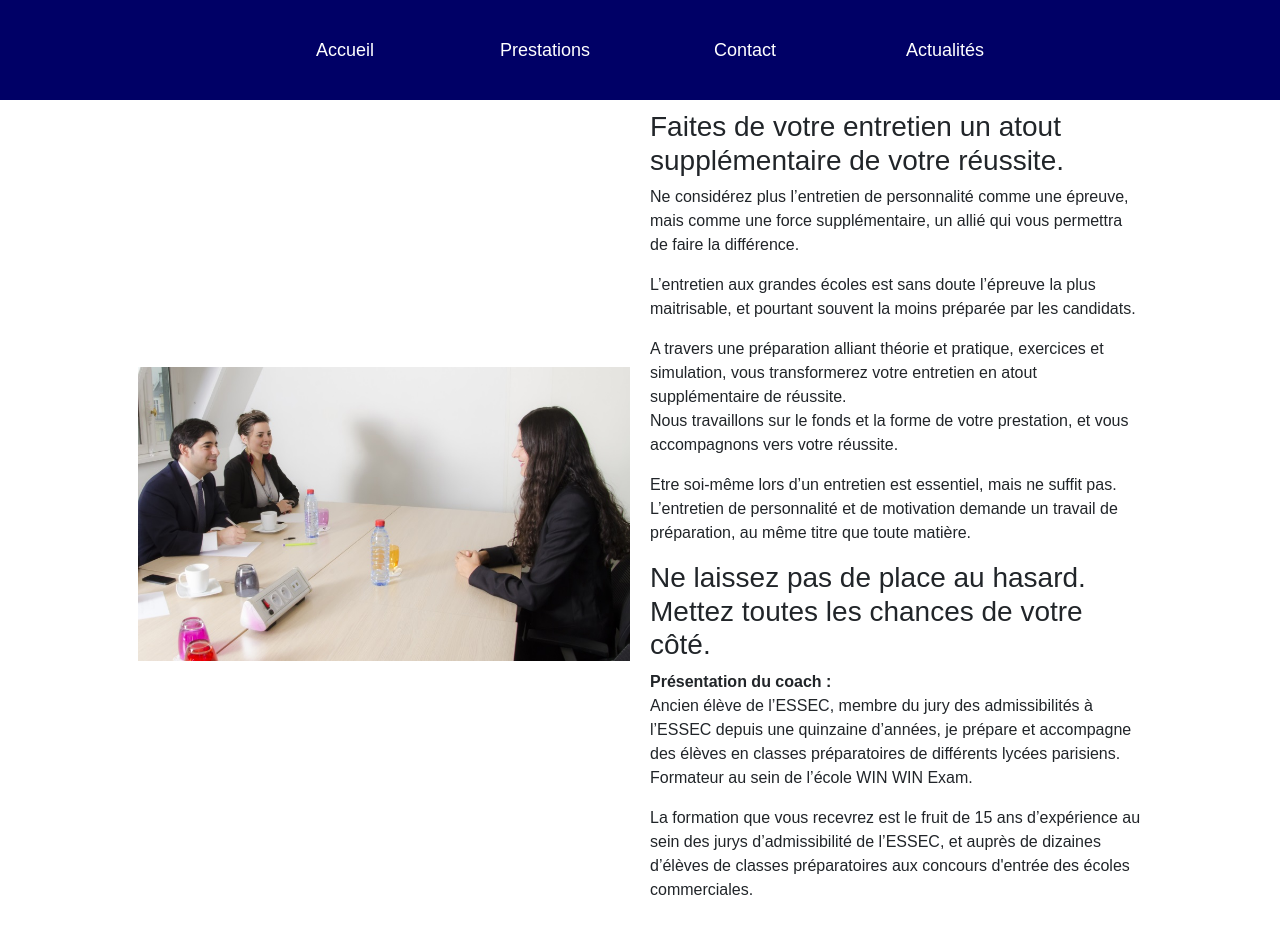
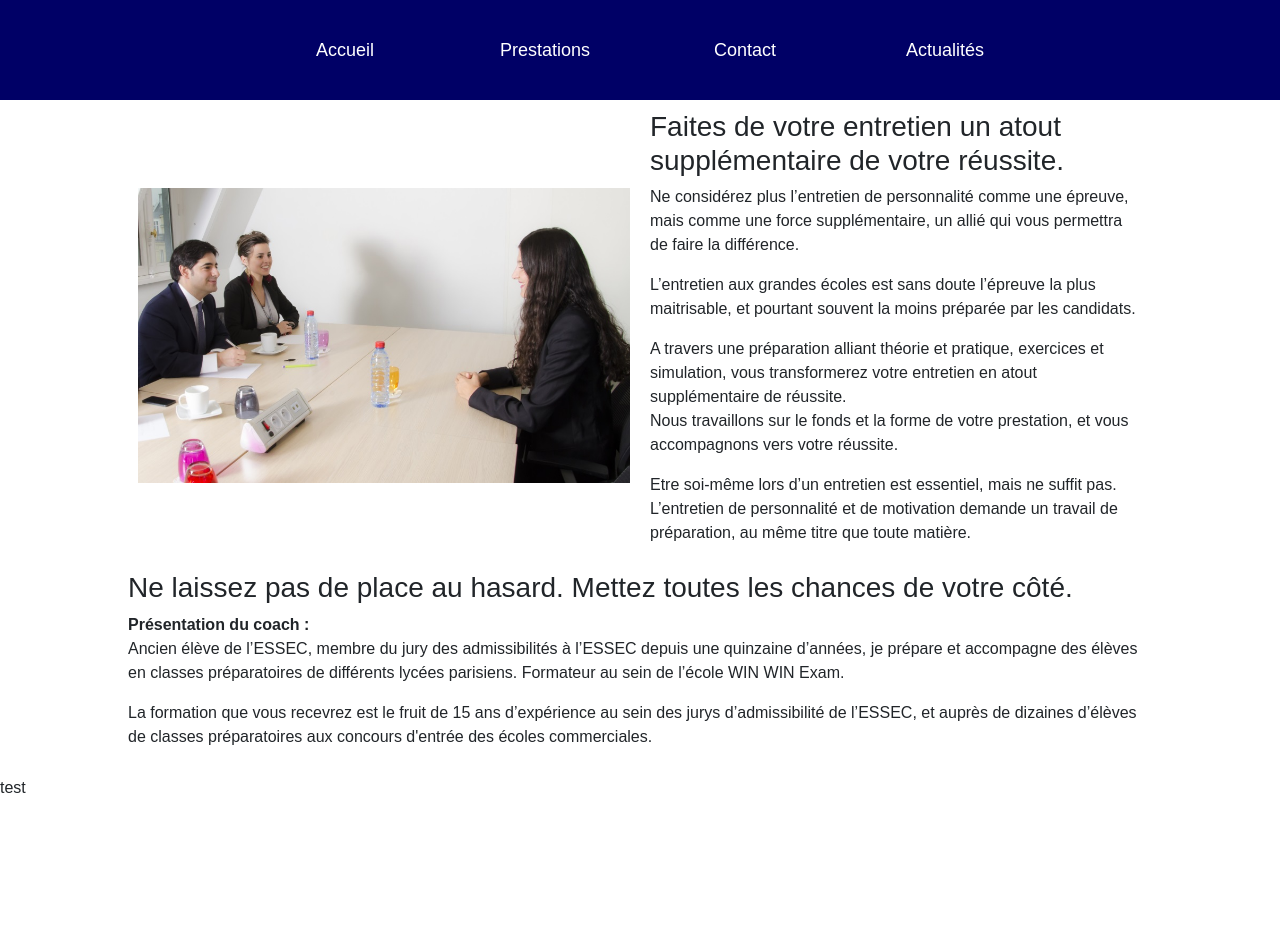
Before and after one commit to alxuy/NomadeNumerique, a React (Create React App) app: page / in a window 1280 px wide. After the commit the page ends 800 px from the top, so only its background shows below. Built offline with nearby package versions, Linux system fonts and the light colour scheme.

Commit message:
change accueil style

```diff
--- a/src/Accueil.js
+++ b/src/Accueil.js
@@ -2,9 +2,17 @@ import React from 'react';
 import accueil from './accueil.jpg';
 
 const Accueil = () => {
-    return <div style={{display: 'flex', justifyContent: 'center'}}>
-        <div style={{width: '1024px', minWidth: '320px', display: 'flex', justifyContent: 'center', flexWrap: 'wrap'}}>
-            <div style={{width: '512px', minWidth: '320px', padding: '10px', display: 'flex', alignItems: 'center'}}>
+    return <div>
+        <div style={{display: 'flex', justifyContent: 'center'}}>
+            <div style={{
+                width: '1024px',
+                minWidth: '320px',
+                display: 'flex',
+                justifyContent: 'center',
+                flexWrap: 'wrap'
+            }}>
+                <div
+                    style={{width: '512px', minWidth: '320px', padding: '10px', display: 'flex', alignItems: 'center'}}>
                     <img style={{width: '100%'}} src={accueil} alt="Accueil"/>
                 </div>
                 <div style={{width: '512px', minWidth: '320px', padding: '10px'}}>
@@ -13,17 +21,24 @@ const Accueil = () => {
                         supplémentaire,
                         un allié qui vous permettra de faire la différence.</p>
 
-                <p>L’entretien aux grandes écoles est sans doute l’épreuve la plus maitrisable, et pourtant souvent la
+                    <p>L’entretien aux grandes écoles est sans doute l’épreuve la plus maitrisable, et pourtant souvent
+                        la
                         moins préparée par les candidats.</p>
 
-                <p>A travers une préparation alliant théorie et pratique, exercices et simulation, vous transformerez
+                    <p>A travers une préparation alliant théorie et pratique, exercices et simulation, vous
+                        transformerez
                         votre entretien en atout supplémentaire de réussite.<br/>
                         Nous travaillons sur le fonds et la forme de votre prestation, et vous accompagnons vers votre
                         réussite.</p>
 
-                <p>Etre soi-même lors d’un entretien est essentiel, mais ne suffit pas. L’entretien de personnalité et
+                    <p>Etre soi-même lors d’un entretien est essentiel, mais ne suffit pas. L’entretien de personnalité
+                        et
                         de motivation demande un travail de préparation, au même titre que toute matière.</p>
-
+                </div>
+            </div>
+        </div>
+        <div style={{display: 'flex', justifyContent: 'center'}}>
+            <div style={{width: '1024px', minWidth: '320px'}}>
                 <h3>Ne laissez pas de place au hasard. Mettez toutes les chances de votre côté.</h3>
 
                 <b>Présentation du coach :</b>
--- a/src/App.js
+++ b/src/App.js
@@ -9,10 +9,13 @@ class App extends Component {
     render() {
         return (
             <BrowserRouter>
-                <div>
-                    <Menu/>
-                    <Route exact path="/" component={Accueil}/>
-                    <Route path="/prestations" component={Prestations}/>
+                <div style={{display: 'flex', minHeight: '100vh', flexDirection: 'column'}}>
+                    <main style={{flex: 1}}>
+                        <Menu/>
+                        <Route exact path="/" component={Accueil}/>
+                        <Route path="/prestations" component={Prestations}/>
+                    </main>
+                    <footer>test</footer>
                 </div>
             </BrowserRouter>
         );
```
Lines whose indentation alone changed are shown as unchanged.
